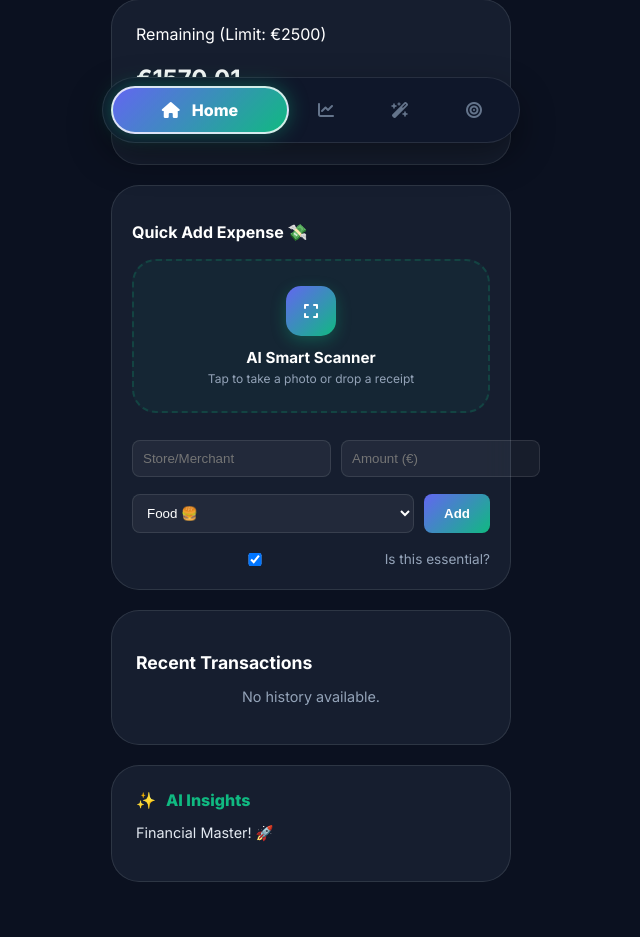
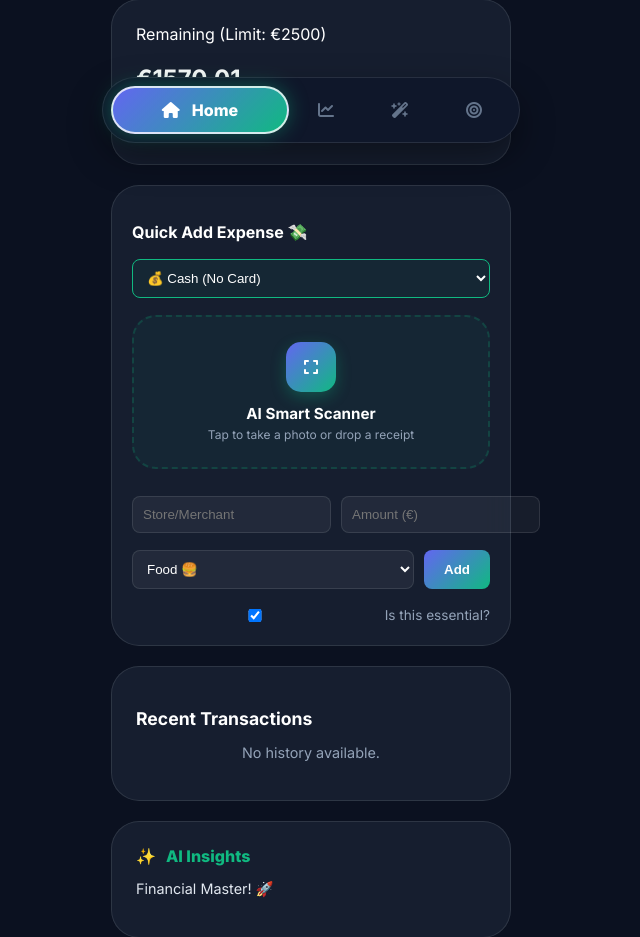
Before and after one commit to saleh-er/SmartSave-AI-Driven-Personal-Finance-Coach, a FastAPI app: page / in a window 1280 px wide. Shown: the part 632-1569 px from the top of the page, without its empty margins (329-969 px from the left). Before the commit the page ends 1514 px from the top, so only its background shows below. Run offline with FastAPI, Linux system fonts and the light colour scheme; data that the repository does not hold is empty.

Commit message:
update credit card option

```diff
--- a/web/routes.py
+++ b/web/routes.py
@@ -196,7 +196,7 @@ async def export_pdf(db: Session = Depends(get_db)):
 async def read_home(request: Request, db: Session = Depends(get_db)):
     db_tx = db.query(Transaction).order_by(Transaction.id.desc()).all()
     tx_to_analyze = db_tx if db_tx else MOCK_TRANSACTIONS
-
+    cards = db.query(BankCard).all()
     analysis = SerenityEngine.analyze_finances(
         tx_to_analyze, budget=USER_CONFIG["monthly_budget"])
 
@@ -209,6 +209,7 @@ async def read_home(request: Request, db: Session = Depends(get_db)):
     return templates.TemplateResponse("index.html", {
         "request": request,
         "name": "Saleh",
+        "cards": cards,
         "score": analysis["score"],
         "status": analysis["status"],
         "remaining": round(remaining, 2),
@@ -527,20 +528,37 @@ async def read_coach(request: Request):
         "request": request,
         "analysis": analysis
     })
+
+#route for adding a transaction with card logic
 @router.post("/add-transaction")
 async def add_transaction(payload: dict = Body(...), db: Session = Depends(get_db)):
     try:
+        # 1. On crée la transaction normalement
         new_tx = Transaction(
             merchant=payload.get("merchant"),
             amount=float(payload.get("amount")),
             category=payload.get("category"),
             is_essential=payload.get("is_essential", False),
-            # La date sera ajoutée automatiquement par le modèle (datetime.utcnow)
         )
         db.add(new_tx)
+
+        # 2. LOGIQUE DE LA CARTE : On vérifie si un card_id est envoyé
+        card_id = payload.get("card_id")
+        if card_id:
+            # On cherche la carte dans la base
+            card = db.query(BankCard).filter(BankCard.id == int(card_id)).first()
+            if card:
+                # On soustrait le montant de la dépense du solde de la carte
+                # Note: Assure-toi d'avoir un champ 'balance' dans ton modèle BankCard
+                if hasattr(card, 'balance'):
+                    card.balance -= float(payload.get("amount"))
+
+        # 3. On valide tout en une seule fois
         db.commit()
         db.refresh(new_tx)
+
         return {"status": "success", "transaction": new_tx.merchant}
+
     except Exception as e:
         db.rollback()
         raise HTTPException(status_code=400, detail=f"Error adding transaction: {str(e)}")
--- a/web/templates/index.html
+++ b/web/templates/index.html
@@ -168,6 +168,15 @@
             <div class="glass-card transaction-form">
                 <h3 style="font-size: 1rem; font-weight: bold; margin-bottom: 5px;">Quick Add Expense 💸</h3>
 
+                <div class="form-row">
+                  <select id="tx-card-id" style="border: 1px solid var(--accent-teal); background: rgba(16, 185, 129, 0.05);">
+                     <option value="">💰 Cash (No Card)</option>
+                       {% for card in cards %}
+                        <option value="{{ card.id }}">💳 {{ card.bank_name }} ({{ card.last_four }})</option>
+                        {% endfor %}
+                              </select>
+                </div>
+
                 <div class="scan-container" id="drop-zone" onclick="document.getElementById('receipt-upload').click()">
                     <div class="scan-icon-wrapper">
                         <i class="fas fa-expand"></i>
@@ -307,19 +316,24 @@
     const category = document.getElementById('tx-category').value;
     const isEssential = document.getElementById('tx-essential').checked;
 
+    // Récupération de l'ID de la carte sélectionnée
+    const cardId = document.getElementById('tx-card-id').value;
+
     if (itemRows.length > 0) {
         showNotification("Saving items...", "fa-spinner fa-spin");
         const promises = Array.from(itemRows).map(row => {
             const label = row.querySelector('.item-label').value;
             const price = row.querySelector('.item-price').value;
+
             return fetch('/add-transaction', {
                 method: 'POST',
                 headers: { 'Content-Type': 'application/json' },
                 body: JSON.stringify({
                     merchant: `${merchant} (${label})`,
-                        amount: price,
+                    amount: parseFloat(price), // Conversion en nombre pour le backend
                     category: category,
-                        is_essential: isEssential
+                    is_essential: isEssential, // Virgule ajoutée ici
+                    card_id: cardId ? parseInt(cardId) : null // Envoi du card_id ou null
                 })
             });
         });
@@ -328,12 +342,25 @@
     } else {
         const amount = document.getElementById('tx-amount').value;
         if (!merchant || !amount) return;
+
         const res = await fetch('/add-transaction', {
             method: 'POST',
             headers: { 'Content-Type': 'application/json' },
-                body: JSON.stringify({ merchant, amount, category, is_essential: isEssential })
+            body: JSON.stringify({
+                merchant,
+                amount: parseFloat(amount), // Conversion en nombre
+                category,
+                is_essential: isEssential,
+                card_id: cardId ? parseInt(cardId) : null // Envoi du card_id
+            })
         });
-            if ((await res.json()).status === "success") location.reload();
+
+        const data = await res.json();
+        if (data.status === "success") {
+            location.reload();
+        } else {
+            showNotification("Error: " + data.detail, "fa-xmark");
+        }
     }
 }
 
```
Lines whose indentation alone changed are shown as unchanged.
